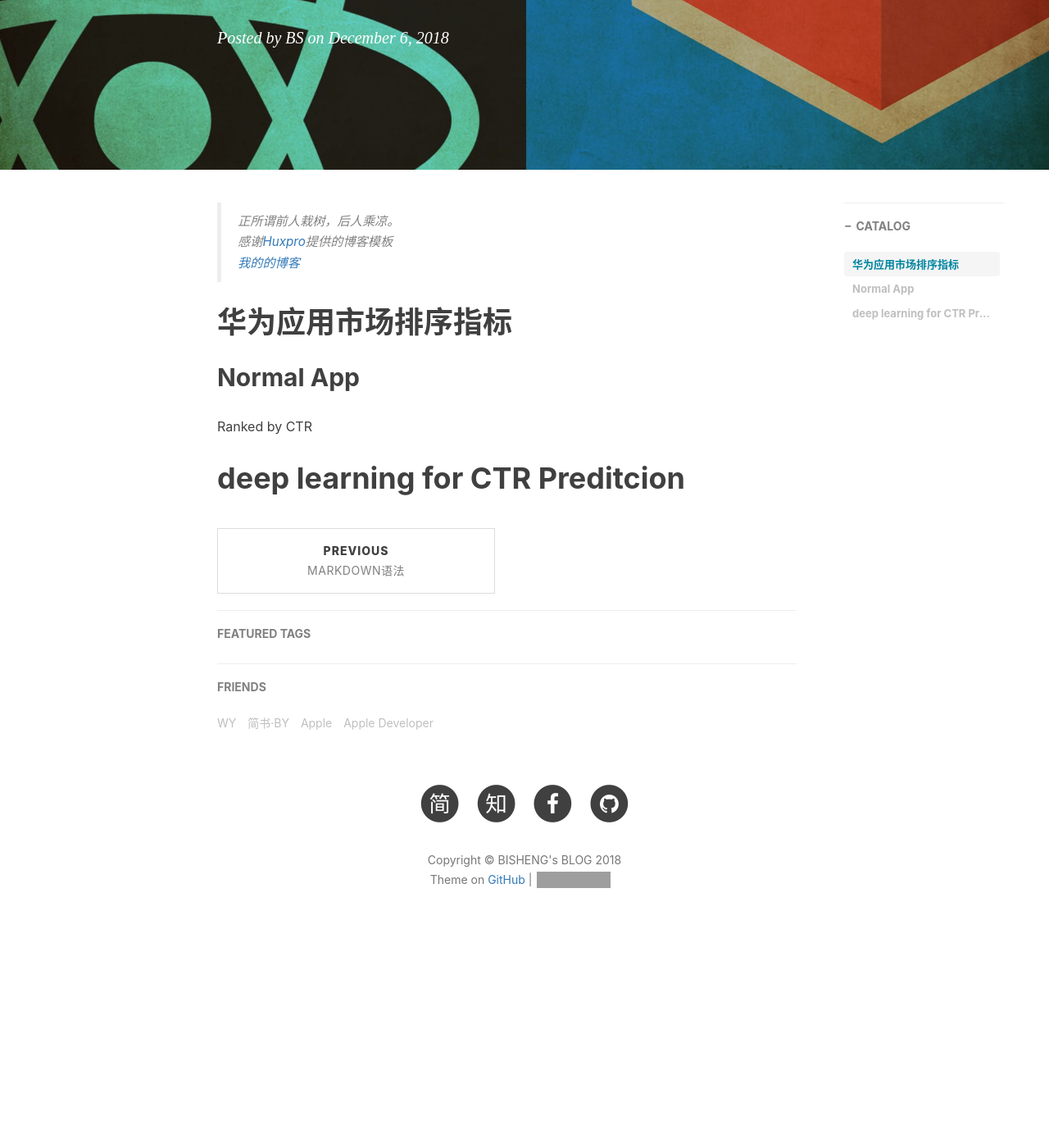
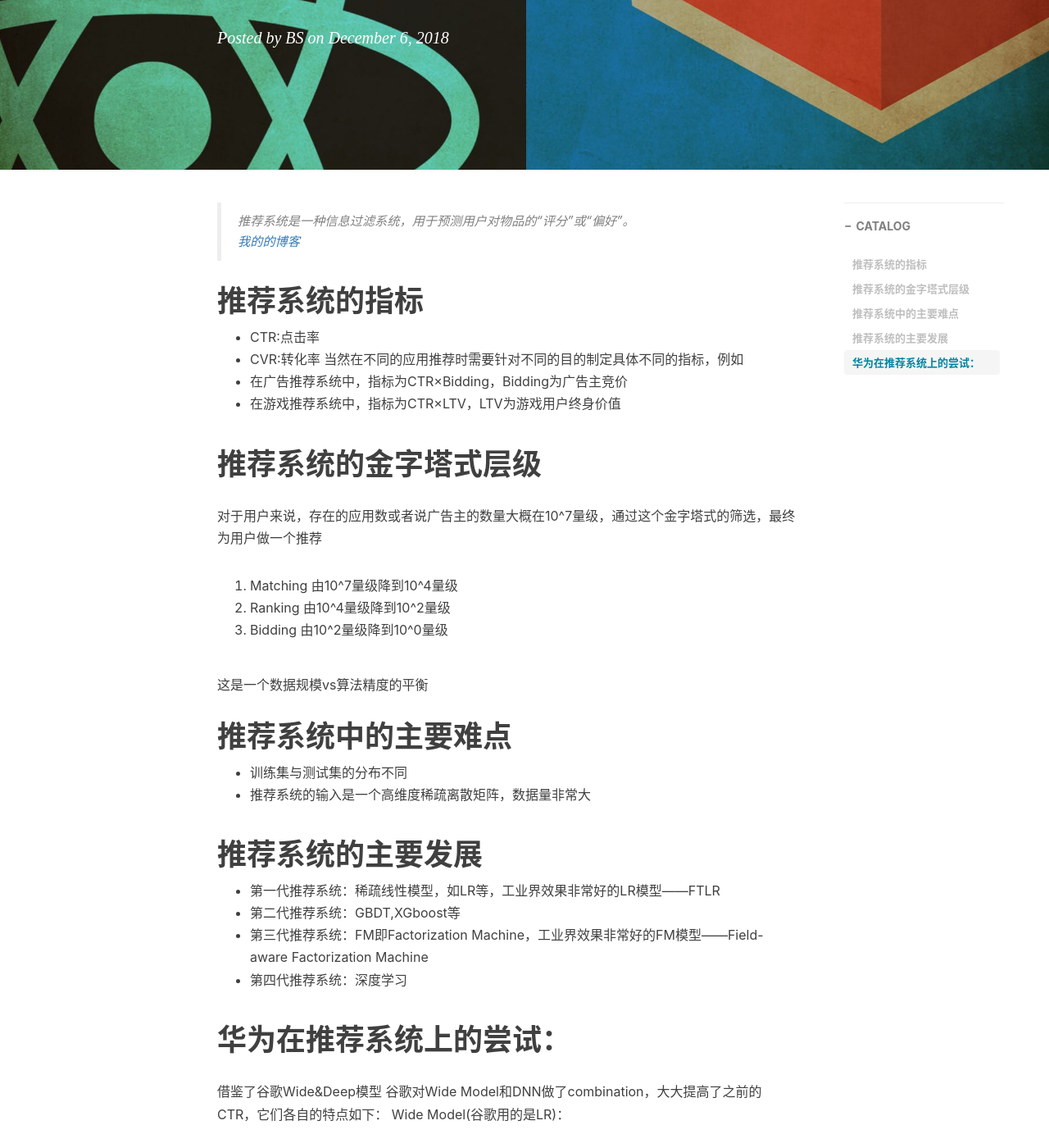
Before and after one commit to BishengSJTU/BishengSJTU.github.io, a Jekyll site: the page built from _posts/2018-12-06-华为推荐系统.md, in a window 1280 px wide and 1400 px high, scrolled down 316 px. Shown: the whole window at 82% size. Built offline with Jekyll 4.4.1, drawn with Linux system fonts in a browser that asks for light colours; nearby versions of some CDN libraries; comment, search, counter and statistics services are not loaded; before the commit the page ends 1493 px from its top, so only the background shows below that; some of the changed text lies outside the part shown; grey boxes are pictures that could not be loaded.

Commit message:
2018-12-07

```diff
--- a/_posts/2018-12-06-华为推荐系统.md
+++ b/_posts/2018-12-06-华为推荐系统.md
@@ -10,16 +10,49 @@ tags:
     - Machine Learning In Application
 ---
 
-> 正所谓前人栽树，后人乘凉。
->
-> 感谢[Huxpro](https://github.com/huxpro)提供的博客模板
+> 推荐系统是一种信息过滤系统，用于预测用户对物品的“评分”或“偏好”。
 >
 > [我的的博客](http://bishengsjtu.github.io)
 
-# 华为应用市场排序指标
+# 推荐系统的指标
+- CTR:点击率
+- CVR:转化率
+当然在不同的应用推荐时需要针对不同的目的制定具体不同的指标，例如
+- 在广告推荐系统中，指标为CTR×Bidding，Bidding为广告主竞价
+- 在游戏推荐系统中，指标为CTR×LTV，LTV为游戏用户终身价值
 
-## Normal App
+# 推荐系统的金字塔式层级
+对于用户来说，存在的应用数或者说广告主的数量大概在10^7量级，通过这个金字塔式的筛选，最终为用户做一个推荐
 
-Ranked by CTR
+1. Matching 由10^7量级降到10^4量级
+2. Ranking  由10^4量级降到10^2量级
+3. Bidding  由10^2量级降到10^0量级
 
-# deep learning for CTR Preditcion
+这是一个数据规模vs算法精度的平衡
+
+# 推荐系统中的主要难点
+
+- 训练集与测试集的分布不同
+- 推荐系统的输入是一个高维度稀疏离散矩阵，数据量非常大
+
+# 推荐系统的主要发展
+
+- 第一代推荐系统：稀疏线性模型，如LR等，工业界效果非常好的LR模型——FTLR
+- 第二代推荐系统：GBDT,XGboost等
+- 第三代推荐系统：FM即Factorization Machine，工业界效果非常好的FM模型——Field-aware Factorization Machine
+- 第四代推荐系统：深度学习
+
+# 华为在推荐系统上的尝试：
+借鉴了谷歌Wide&Deep模型
+谷歌对Wide Model和DNN做了combination，大大提高了之前的CTR，它们各自的特点如下：
+Wide Model(谷歌用的是LR)：
+- 准确的记忆性
+- 容易解释
+- 特征工程是关键，但是需要大量的人工去做特征工程
+DNN:
+- 优秀的可扩展性
+- 不可解释
+- 模型创新是关键
+
+华为提出了DeepFM:
+FM与DNN做了combination,相比于LR，FM不需要做特征工程
```
